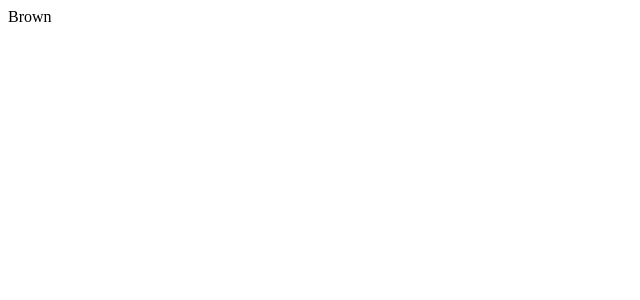
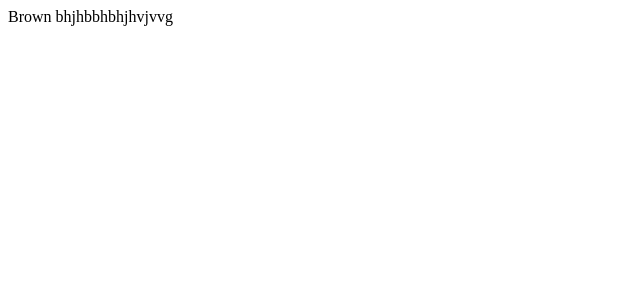
Before and after one commit to Oluwatomisin780/realtorwebapp, a React (Create React App) app in the folder realtor_client/: page / in a window 1280 px wide. Shown: the top 300 px of the page, without its empty margins (0-640 px from the left). Built offline with nearby package versions, Linux system fonts and the light colour scheme.

Commit message:
brown branch

```diff
--- a/realtor_client/src/App.js
+++ b/realtor_client/src/App.js
@@ -3,7 +3,7 @@
 function App() {
   return (
     <div className="App">
-     Brown
+     Brown bhjhbbhbhjhvjvvg
     </div>
   );
 }
```
